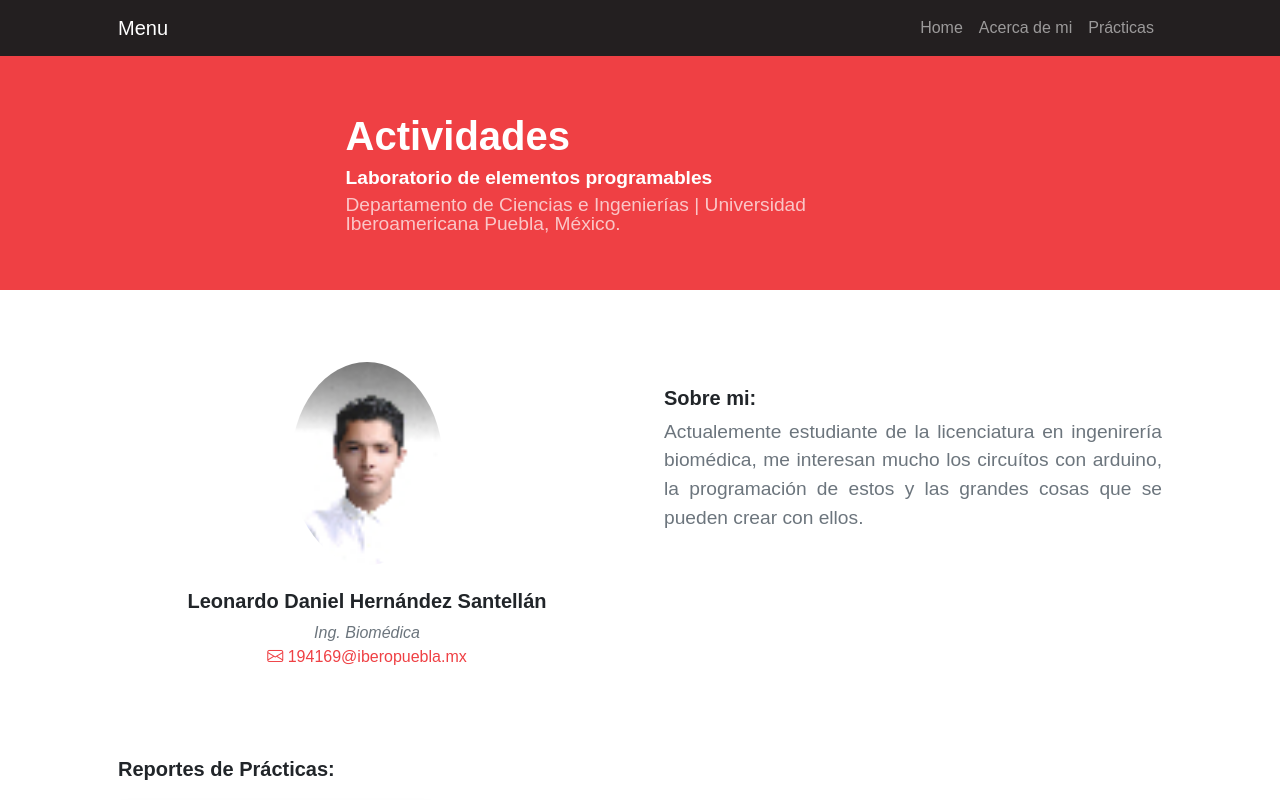
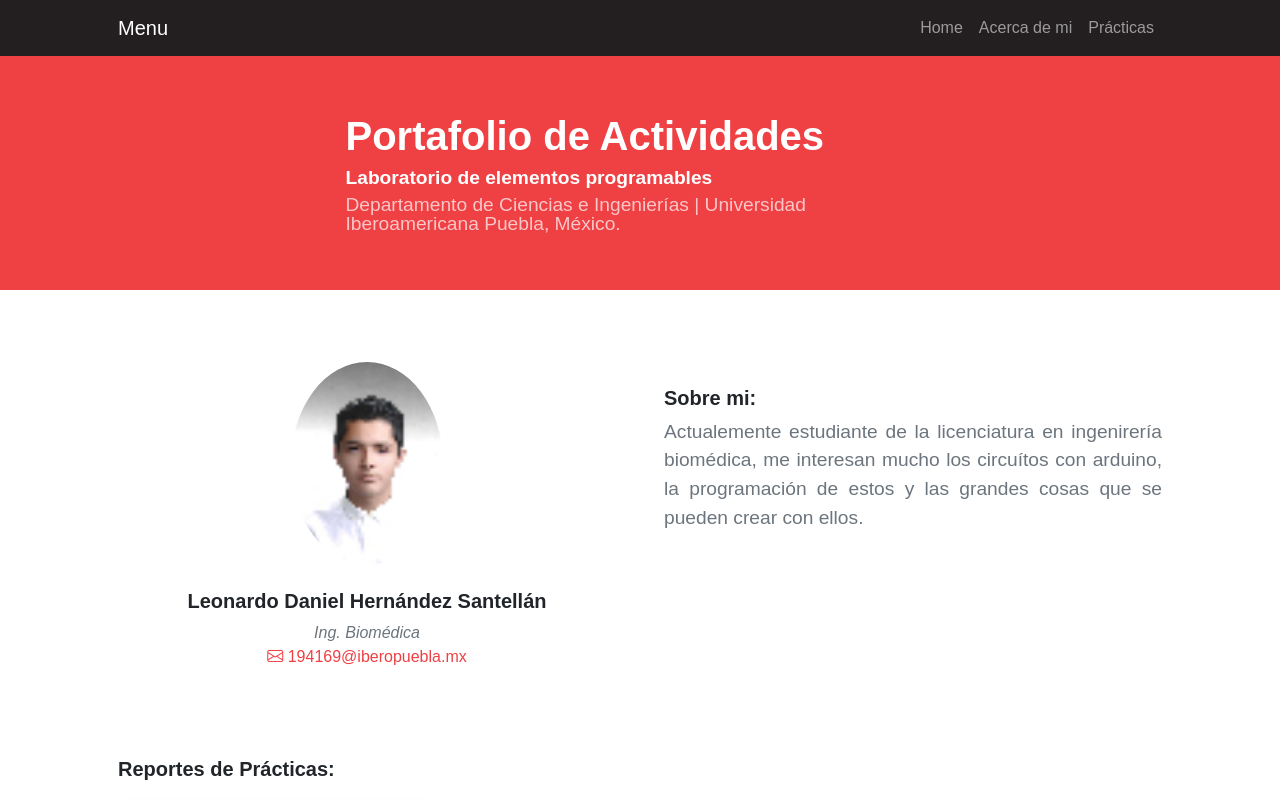
Before and after one commit to DanHdzSnt/Lab-Elementos-Prog, a plain HTML site: page index.html in a window 1280 px wide. Shown: the top 800 px of the page. Drawn offline with nearby package versions, Linux system fonts and the light colour scheme.

Commit message:
portafolio completo

```diff
--- a/index.html
+++ b/index.html
@@ -37,7 +37,7 @@
                     <div class="row gx-5 align-items-center justify-content-center">
                         <div class="col-lg-8 col-xl-7 col-xxl-6">
                             <div class="my-5 text-center text-xl-start">
-                                <h1 class="display-6 fw-bolder text-white mb-2"> Actividades</h1>
+                                <h1 class="display-6 fw-bolder text-white mb-2">Portafolio de Actividades</h1>
                                 <h1 class="display-8 fw-bolder text-white mb-2">Laboratorio de elementos programables</h1>
                                 <p id="resumen" class="display-8 fw-normal text-white-50 mb-4">Departamento de Ciencias e Ingenierías | Universidad Iberoamericana Puebla, México.</p>
                             </div>
```
